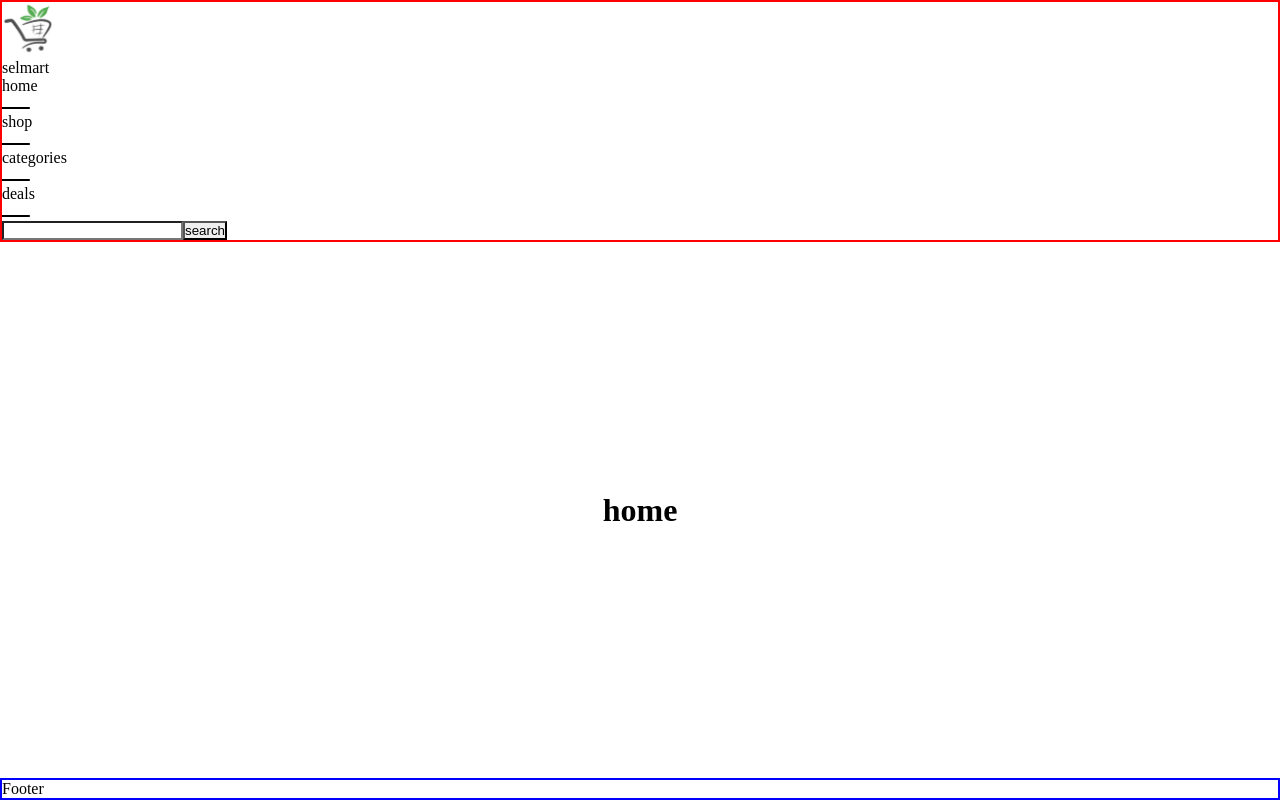
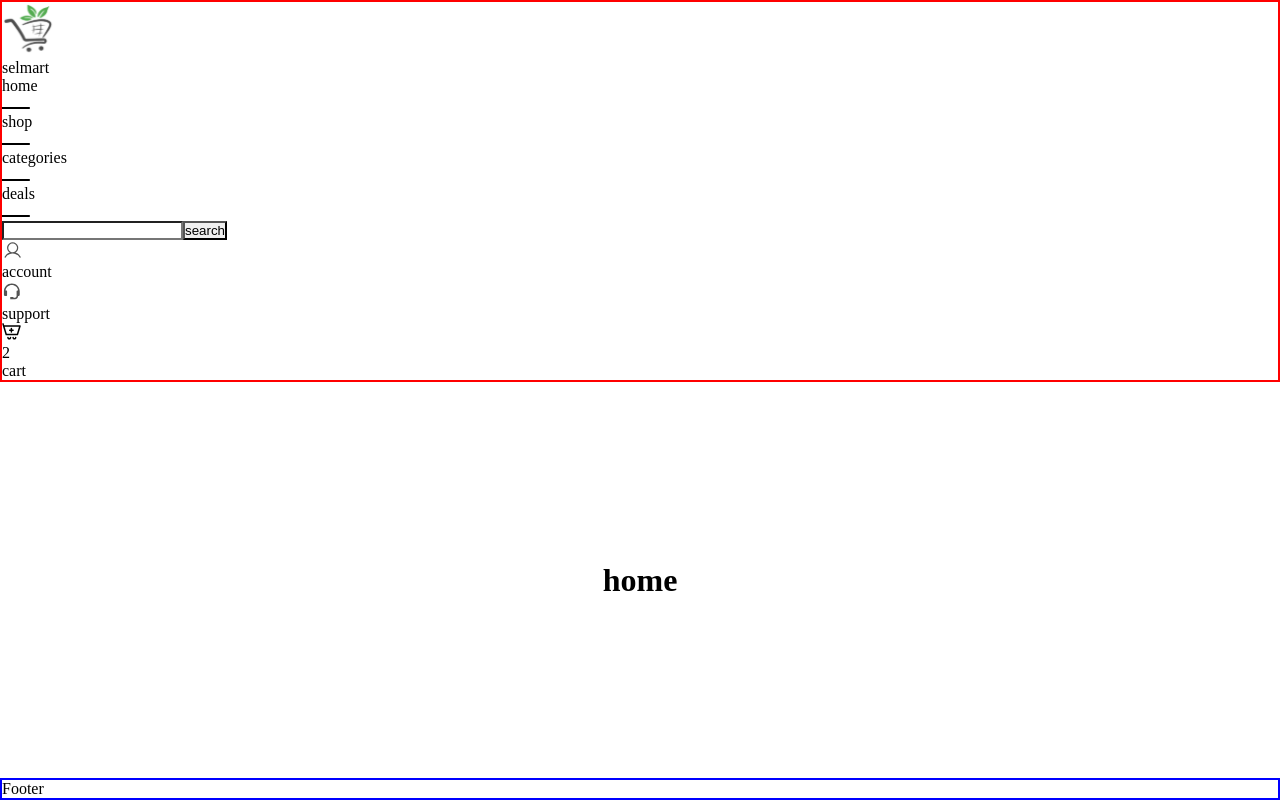
Before and after one commit to mambachristophersteven/selmart-copy, a React (Vite) app: page / in a window 1280 px wide. Built offline with nearby package versions, Linux system fonts and the light colour scheme.

Commit message:
navbar content finished

```diff
--- a/src/Components/Navbar/Navbar.jsx
+++ b/src/Components/Navbar/Navbar.jsx
@@ -1,6 +1,9 @@
 import styles from './Navbar.module.css'
 import selmart_logo from '../../assets/selmart-logo.svg'
 import nav_on from '../../assets/nav-link.svg'
+import account_icon from '../../assets/account-icon.svg'
+import support_icon from '../../assets/support-icon.svg'
+import cart_icon from '../../assets/cart-icon.svg'
 
 const Navbar = () => {
   return (
@@ -47,7 +50,31 @@ const Navbar = () => {
           </form>
         </div>
         <div className="side-links">
-
+          <div className="side-link">
+            <a href="#">
+              <div className="side-link-icon">
+                <img src={account_icon} alt="" />
+              </div>
+              <p className="side-link-text">account</p>
+            </a>
+          </div>
+          <div className="side-link">
+            <a href="#">
+              <div className="side-link-icon">
+                <img src={support_icon} alt="" />
+              </div>
+              <p className="side-link-text">support</p>
+            </a>
+          </div>
+          <div className="side-link">
+            <a href="#">
+              <div className="side-link-icon">
+                <img src={cart_icon} alt="" />
+                <p className="counter">2</p>
+              </div>
+              <p className="side-link-text">cart</p>
+            </a>
+          </div>
         </div>
       </div>
       {/* {
```
